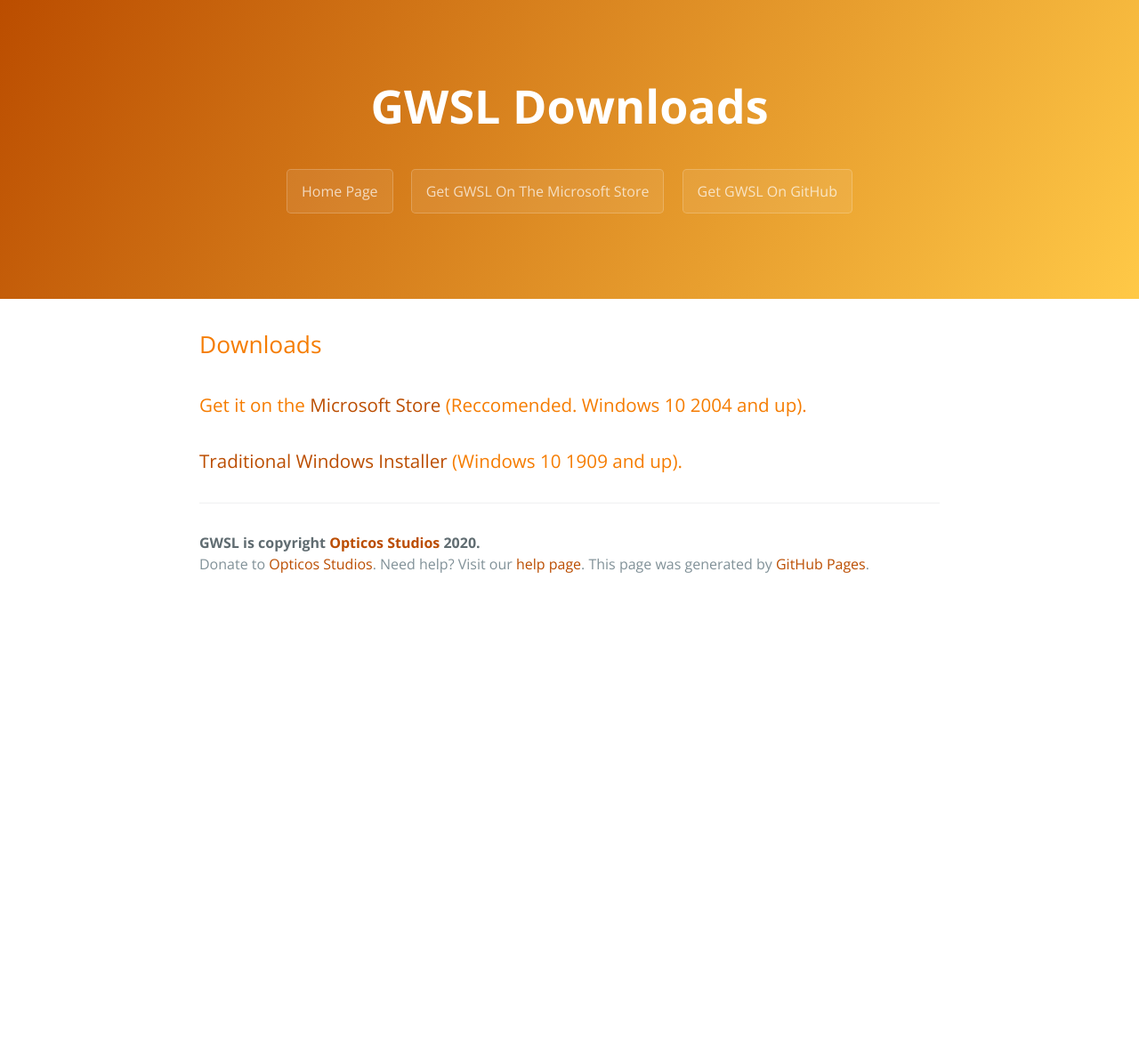
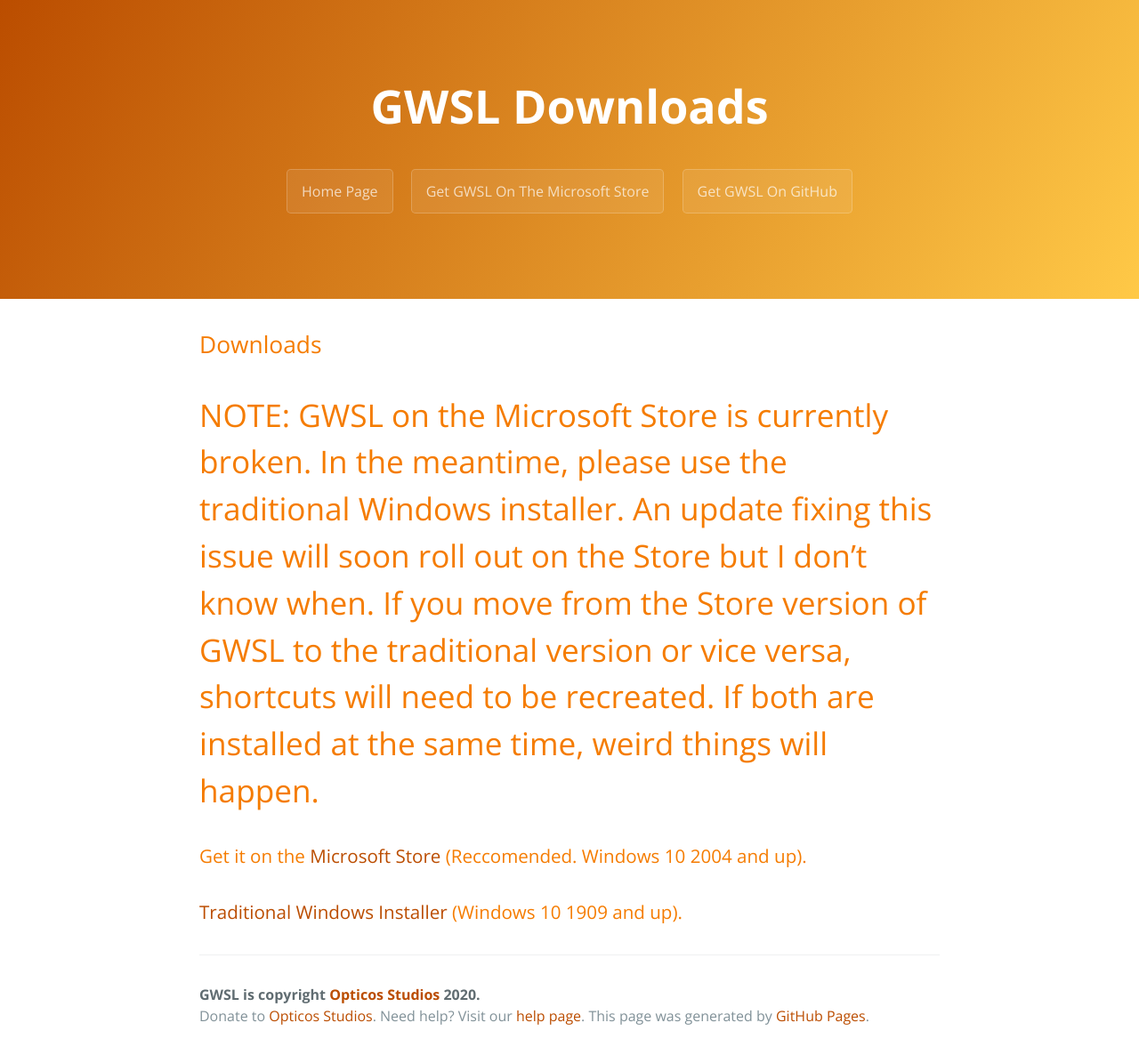
Before and after one commit to Opticos/gwsl, a Jekyll site: the page built from tutorials/download.md, in a window 1280 px wide. Shown: the whole page at 89% size. Built offline with Jekyll 4.4.1, drawn with Linux system fonts in a browser that asks for light colours; the repository's description, which GitHub fills in, is left out; before the commit the page ends 900 px from its top, so only the background shows below that.

Commit message:
Update download.md

```diff
--- a/tutorials/download.md
+++ b/tutorials/download.md
@@ -6,6 +6,8 @@ permalink: /tutorials/download.html
 
 ## Downloads
 
+# NOTE: GWSL on the Microsoft Store is currently broken. In the meantime, please use the traditional Windows installer. An update fixing this issue will soon roll out on the Store but I don't know when. If you move from the Store version of GWSL to the traditional version or vice versa, shortcuts will need to be recreated. If both are installed at the same time, weird things will happen.
+
 ### Get it on the [Microsoft Store](https://www.microsoft.com/store/productId/9NL6KD1H33V3) (Reccomended. Windows 10 2004 and up).
 
 
```
